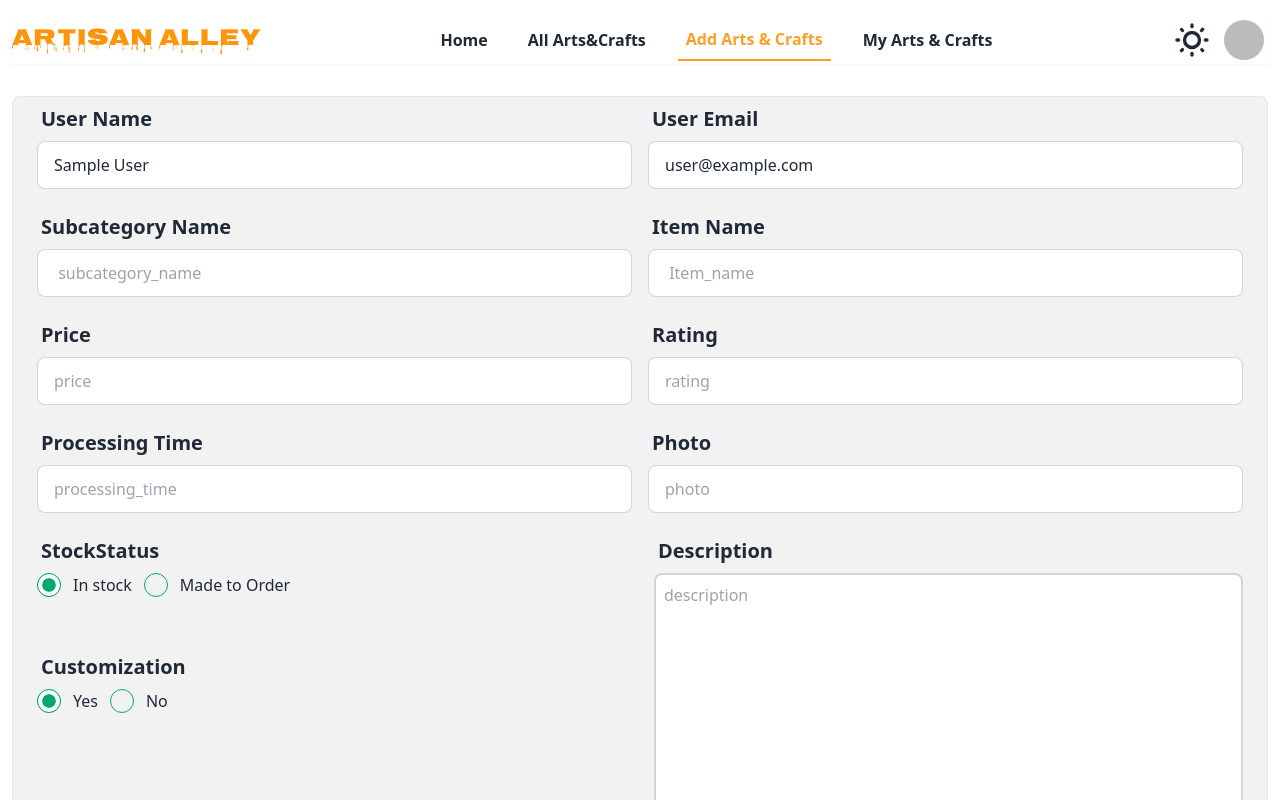
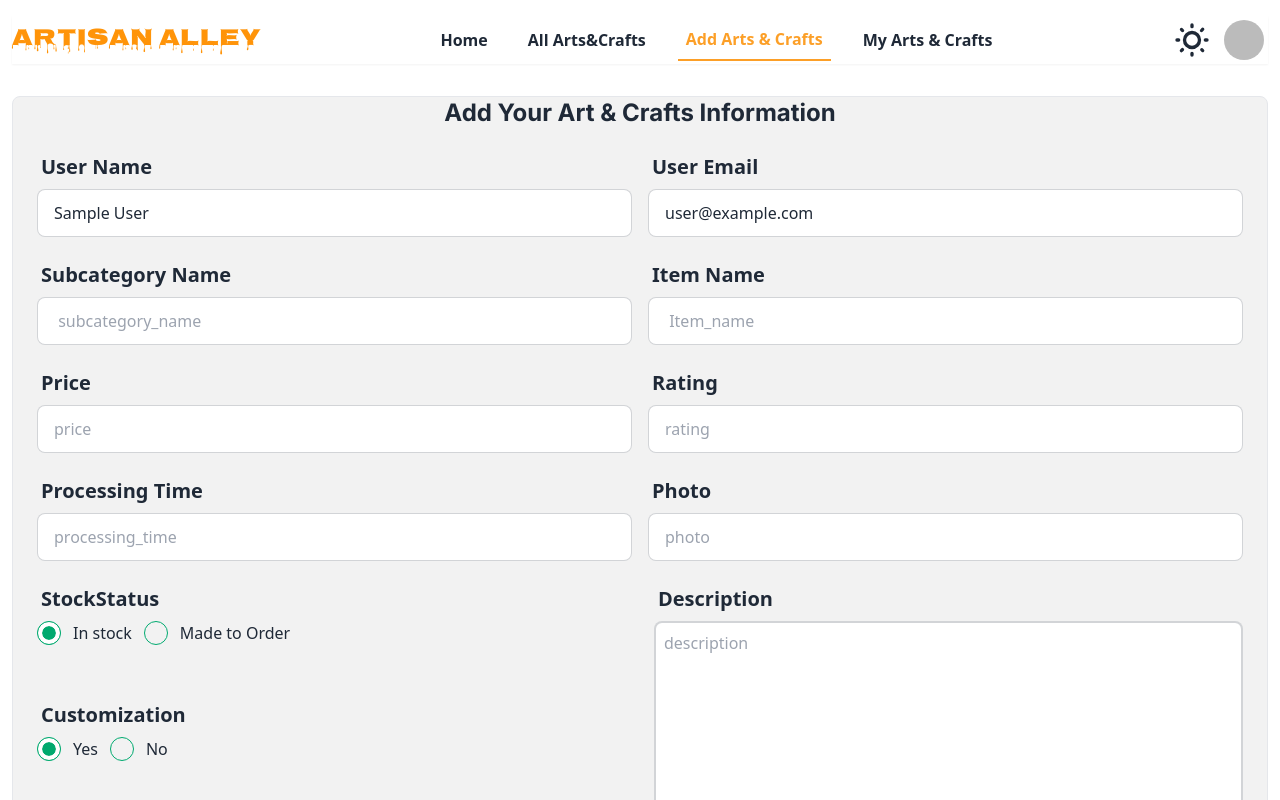
Before and after one commit to reduanhaiderrifat/Artisan-Alley, a React (Vite) app: page /addartscrafts in a window 1280 px wide. Shown: the top 800 px of the page. Built offline with nearby package versions, Linux system fonts and the light colour scheme; no server answers; sample sign-in values are in the browser's storage.

Commit message:
add a features on redme file and change some desing

```diff
--- a/src/components/UpdateProduct.jsx
+++ b/src/components/UpdateProduct.jsx
@@ -84,6 +84,9 @@ const UpdateProduct = () => {
       </Helmet>
       <div className="my-8 border rounded-lg bg-base-200 p-4">
         <form onSubmit={handleSubmit} className=" space-y-4 ">
+          <h2 className="text-center text-2xl font-bold inter">
+            Update Your Art & Crafts Information
+          </h2>
           {/* form products information row */}
           <Fade direction="down" triggerOnce={true}>
             <div className="lg:flex gap-4 ">
--- a/src/pages/AddArtsCarfts.jsx
+++ b/src/pages/AddArtsCarfts.jsx
@@ -71,6 +71,9 @@ const AddArtsCarfts = () => {
       </Helmet>
       <div className="my-8 px-6 border rounded-lg bg-base-200">
         <form onSubmit={handleSubmit} className=" space-y-4">
+          <h2 className="text-center text-2xl font-bold inter">
+            Add Your Art & Crafts Information
+          </h2>
           {/* form user information row */}
           <Fade direction="down" triggerOnce={true}>
             <div className="lg:flex gap-4 ">
@@ -249,7 +252,7 @@ const AddArtsCarfts = () => {
                 </Fade>
               </div>
               <div className="mt-12">
-                <Fade direction="left" delay={1600} triggerOnce={true}>
+                <Fade direction="left" delay={1800} triggerOnce={true}>
                   <label className="label">
                     <span className="label-text font-bold text-xl">
                       Customization
--- a/src/pages/AllArtsCarts.jsx
+++ b/src/pages/AllArtsCarts.jsx
@@ -70,7 +70,7 @@ const AllArtsCarts = () => {
                     className="btn bg-transparent hover:bg-[#fc9927] hover:text-white text-[#fc5927] border-[#fc5927]"
                   >
                     View
-                  </Link>{" "}
+                  </Link>
                 </td>
               </tr>
             ))}
```
Also changed, not shown: 1 other file (tests, documents, lock files or other folders).
